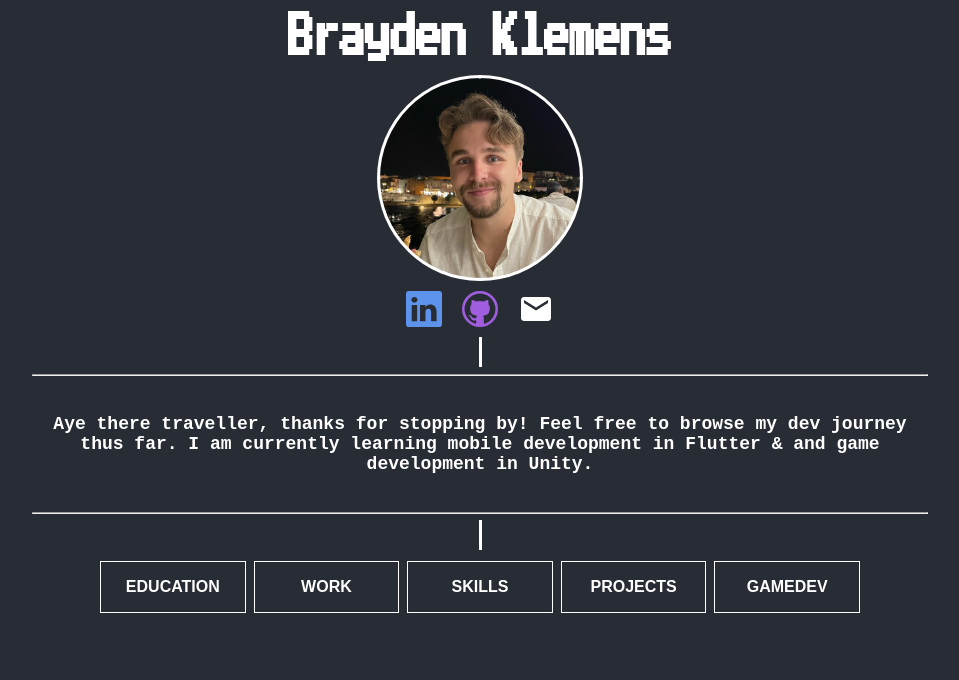
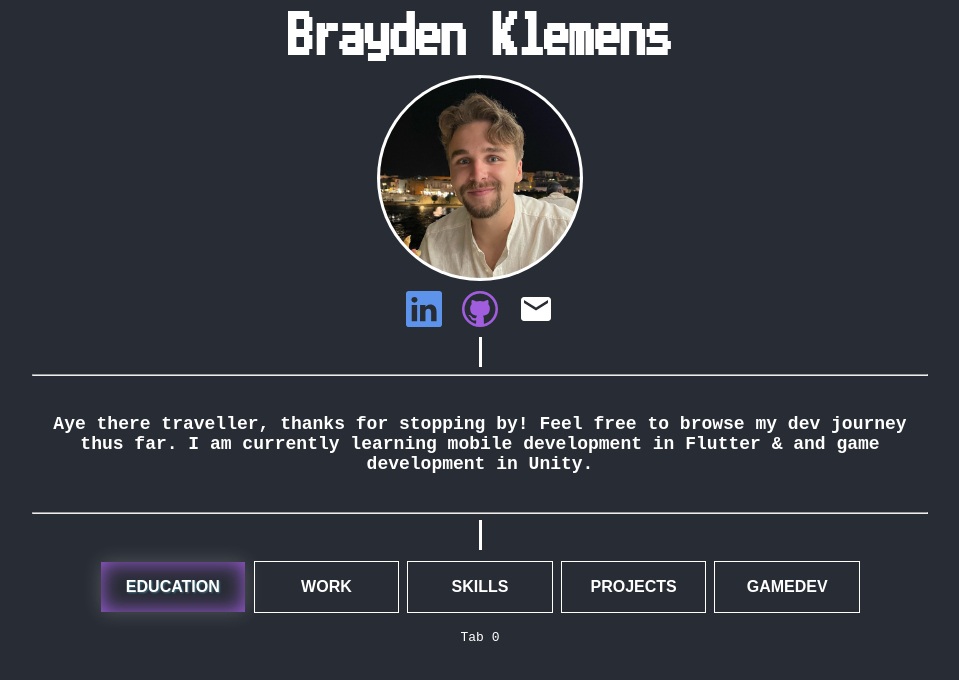
Before and after one commit to BraydenKlemens/portfolio-website, a React (Create React App) app: page / in a window 1280 px wide. Shown: the top 680 px of the page, without its empty margins (160-1119 px from the left). Built offline with nearby package versions, Linux system fonts and the light colour scheme.

Commit message:
Add theme selector

```diff
--- a/src/App.js
+++ b/src/App.js
@@ -1,5 +1,6 @@
 import Profile from "./components/Profile/Profile";
 import ContentSelector from "./components/Content/ContentSelector";
+// import Theme from "./components/ThemeChanger/Theme";
 
 function App() {
   return (
--- a/src/components/Content/ContentSelector.js
+++ b/src/components/Content/ContentSelector.js
@@ -1,9 +1,9 @@
 import { useState } from "react";
-import TabSelector from "./TabSelector";
+import TabBar from "./TabBar";
 import ContentView from "./ContentView";
 
 const ContentSelector = () => {
-  const [tab, setTab] = useState("");
+  const [tab, setTab] = useState("tab_0");
   const onTabChange = (tabID) => {
     switch (tabID) {
       case "tab_0":
@@ -29,7 +29,7 @@ const ContentSelector = () => {
 
   return (
     <>
-      <TabSelector activeTab={tab} onTabChange={onTabChange} />
+      <TabBar activeTab={tab} onTabChange={onTabChange} />
       <ContentView activeTab={tab} />
     </>
   );
--- a/src/components/Content/Tab.module.css
+++ b/src/components/Content/Tab.module.css
@@ -23,6 +23,7 @@
 
 .btn:hover {
     border: none;
+    cursor: pointer;
     box-shadow: inset 0 0 20px rgba(255, 255, 255, 0.5), 0 0 20px rgba(255, 255, 255, 0.2);
     outline-color: rgba(255, 255, 255, 0);
     outline-offset: 10px;
--- a/src/components/Content/TabSelector.js
+++ b/src/components/Content/TabBar.js
@@ -1,7 +1,7 @@
-import style from "./TabSelector.module.css";
+import style from "./TabBar.module.css";
 import Tab from "./Tab";
 
-const TabSelector = ({ onTabChange, activeTab }) => {
+const TabBar = ({ onTabChange, activeTab }) => {
   return (
     <div className={style.wrapper}>
       <Tab
@@ -38,4 +38,4 @@ const TabSelector = ({ onTabChange, activeTab }) => {
   );
 };
 
-export default TabSelector;
+export default TabBar;
--- /dev/null
+++ b/src/components/ThemeChanger/Theme.module.css
@@ -0,0 +1,5 @@
+.container {
+    display: flex;
+    align-items: center;
+    justify-content: center;
+}
```
Also changed, not shown: src/components/ThemeChanger/Theme.js (added, +14 -0 lines), src/components/Content/ContentSelector.module.css (deleted), src/components/Content/TabBar.module.css (renamed from src/components/Content/TabSelector.module.css).
